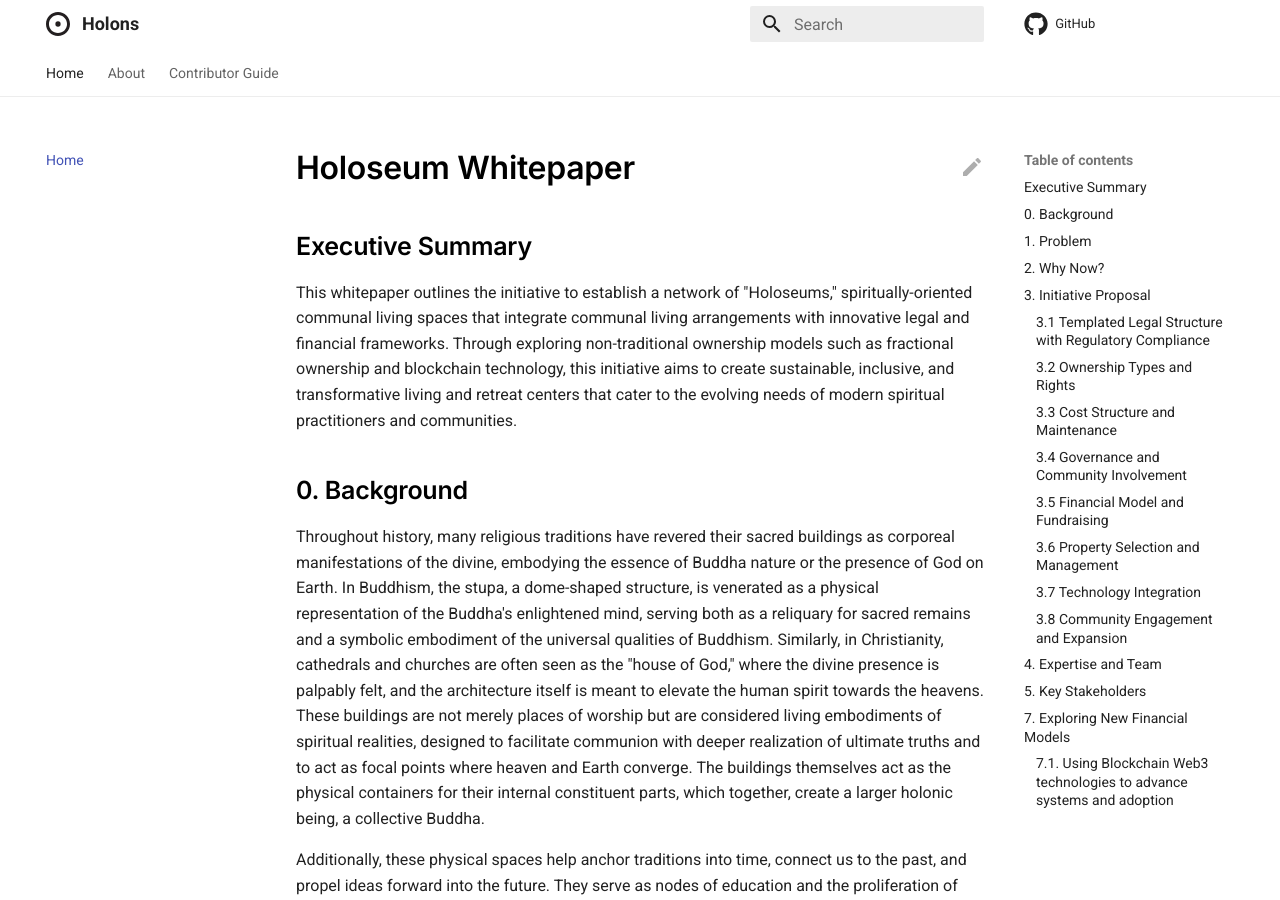
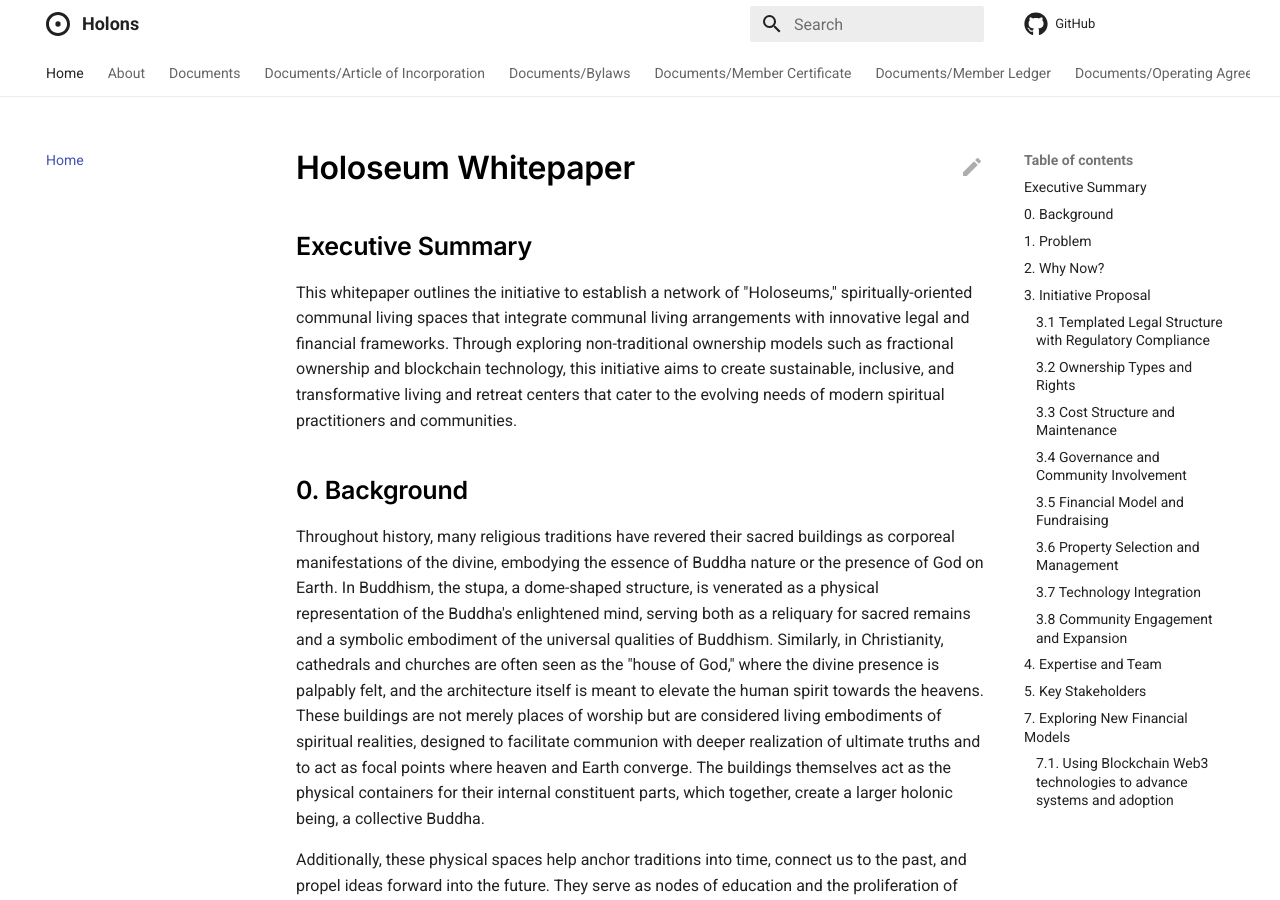
Before and after one commit to openartist/holonic, an MkDocs documentation site: the page built from docs/index.md, in a window 1280 px wide and 900 px high. Built offline with MkDocs 1.6.1 and Material for MkDocs 9.7.7, drawn with Linux system fonts in a browser that asks for light colours; comment, search, counter and statistics services are not loaded.

Commit message:
Update mkdocs.yml

```diff
--- a/mkdocs.yml
+++ b/mkdocs.yml
@@ -31,4 +31,10 @@ extra:
 nav:
   - Home: index.md
   - About: about.md
+  - Documents: documents.md
+  - Documents/Article of Incorporation: documents/articles_of_organization.md
+  - Documents/Bylaws: documents/bylaws.md
+  - Documents/Member Certificate: documents/member_certificate.md
+  - Documents/Member Ledger: /documents/member_ledger.md
+  - Documents/Operating Agreement: documents/operating_agreement.md
   - Contributor Guide: contributor_guide.md
```
